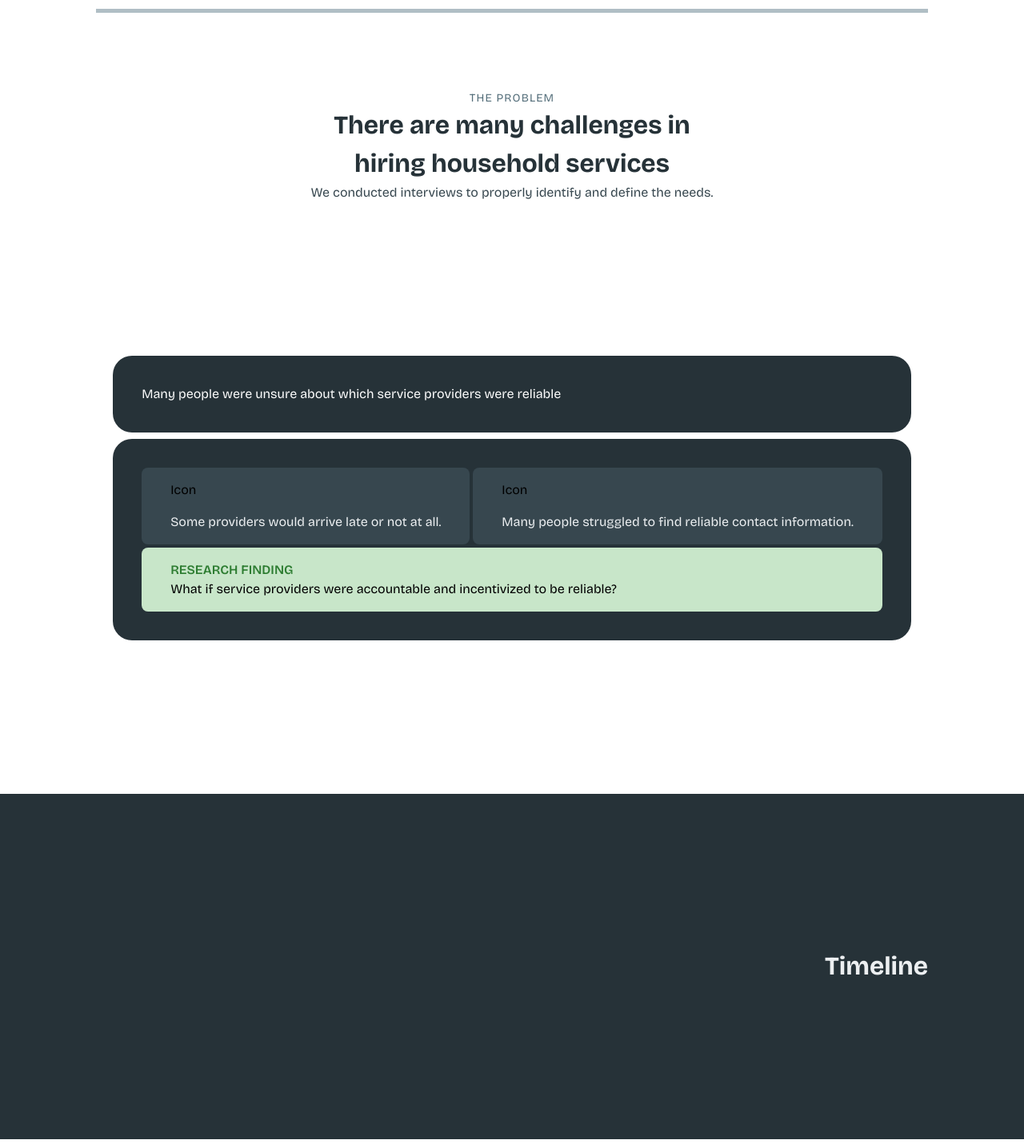
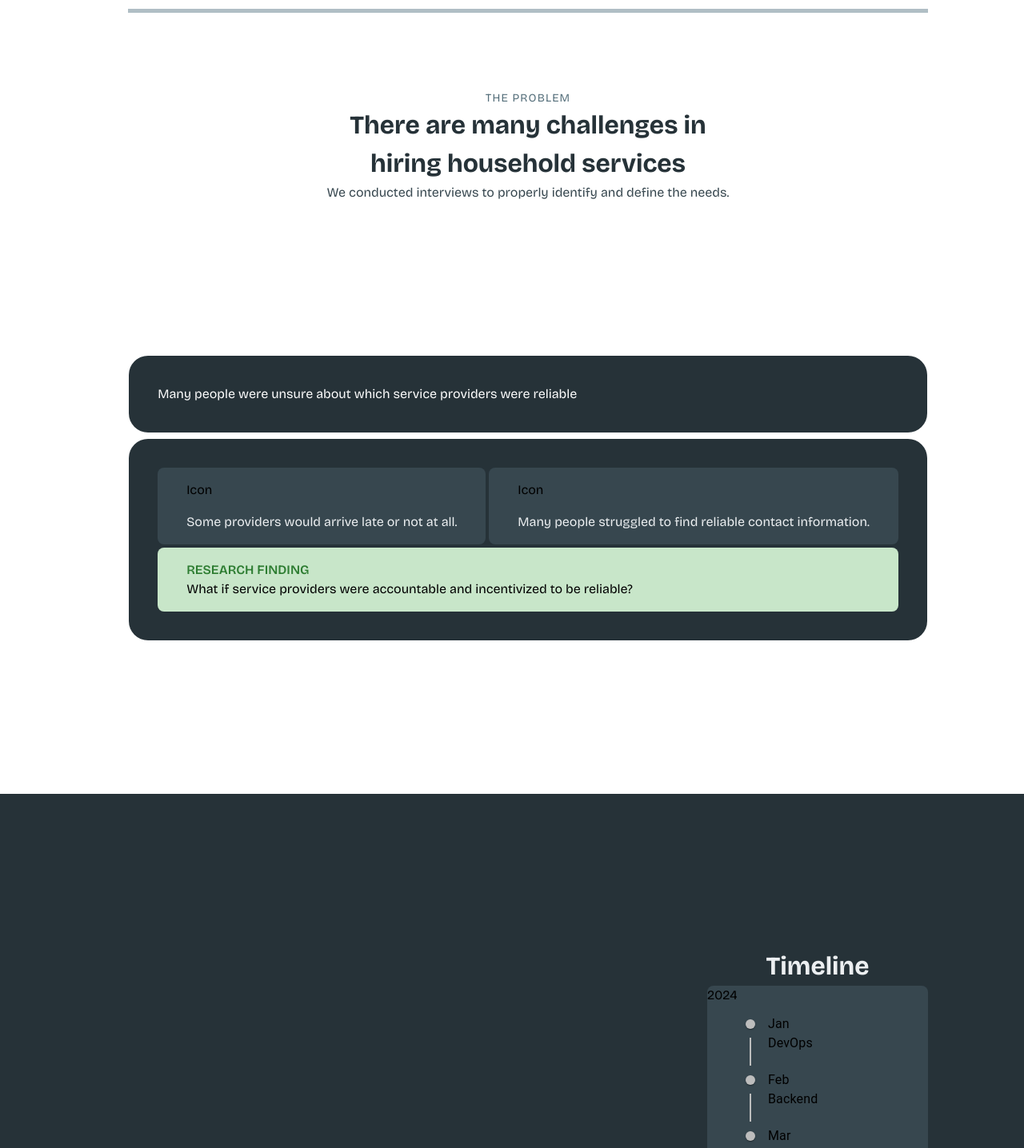
Before and after one commit to KayviaHarriott/govan-portfolio-website, a React (Vite) app: page / in a window 1280 px wide. Shown: the part 1330-2766 px from the top of the page at 80% size. Built offline with nearby package versions, Linux system fonts and the light colour scheme.

Commit message:
Added max width styling for landing page

```diff
--- a/package.json
+++ b/package.json
@@ -15,6 +15,7 @@
     "@fontsource-variable/bricolage-grotesque": "^5.0.6",
     "@fontsource/bricolage-grotesque": "^5.0.6",
     "@mui/icons-material": "^5.15.19",
+    "@mui/lab": "^5.0.0-alpha.170",
     "@mui/material": "^5.15.19",
     "react": "^18.2.0",
     "react-dom": "^18.2.0",
--- /dev/null
+++ b/src/components/Timeline.tsx
@@ -0,0 +1,31 @@
+import Timeline from "@mui/lab/Timeline";
+import TimelineItem from "@mui/lab/TimelineItem";
+import TimelineSeparator from "@mui/lab/TimelineSeparator";
+import TimelineConnector from "@mui/lab/TimelineConnector";
+import TimelineContent from "@mui/lab/TimelineContent";
+import TimelineDot from "@mui/lab/TimelineDot";
+
+interface TimelineProps {
+  year: string;
+  events: { month: string; text: string }[];
+}
+
+export const CustomTimeline: React.FC<TimelineProps> = ({ year, events }) => {
+  return (
+   <div>
+    <p>{year}</p>
+        <Timeline sx={{width: ""}}>
+          {events.map((item, index) => (
+            <TimelineItem key={index}>
+              <TimelineSeparator>
+                <TimelineDot />
+                <TimelineConnector />
+              </TimelineSeparator>
+              <TimelineContent sx={{width: "200px"}}className="flex">{item.month} {item.text}</TimelineContent>
+            </TimelineItem>
+          ))}
+        </Timeline>
+   </div>
+
+  );
+};
--- a/src/pages/LandingPage.tsx
+++ b/src/pages/LandingPage.tsx
@@ -1,4 +1,4 @@
-import {  Divider } from "@mui/material";
+import { Divider } from "@mui/material";
 import { CustomCard } from "../components/CustomCard";
 import { SectionHeader } from "../components/SectionHeader";
 import {
@@ -6,6 +6,7 @@ import {
   // useRef
 } from "react";
 import { RadiusBackground } from "../components/RadiusBackground";
+import {CustomTimeline} from "../components/Timeline";
 
 export const LandingPage = () => {
   const padding = "py-[192px] px-[120px]";
@@ -105,7 +106,9 @@ export const LandingPage = () => {
         ))}
       </Box> */}
 
-      <div className={`bg-[#263238] py-[48px] px-[120px] ${locationStyling}`}>
+      <div className={`bg-[#263238] py-[48px] px-[120px] ${locationStyling} `}>
+     <div className="w-[100%] max-w-[1000px] flex justify-center">
+         <div className="max-w-[1000px]">
             <div className="max-w-[550px] text-center flex flex-col justify-center items-center">
               <img className="w-[156px]" src="/images/GovanLogo_Square.png" />
               <h1 className="text-[64px] font-[700] text-[#FFFF]">Project</h1>
@@ -115,9 +118,12 @@ export const LandingPage = () => {
               </p>
             </div>
          </div>
+     </div>
+      </div>
       <div
-        className={`bg-[${lightBackground}] py-[192px] px-[120px] ${padding}  ${locationStyling} `}
+        className={`bg-[${lightBackground}] py-[192px] px-[120px] ${padding}  ${locationStyling} flex justify-end items-end`}
       >
+       <div className="max-w-[1000px]">
           <div className={`flex flex-col gap-[96px]`}>
             <SectionHeader
               subtext={`The Team`}
@@ -199,12 +205,26 @@ export const LandingPage = () => {
             </div>
           </div>
        </div>
+      </div>
 
       <div className={`bg-[${darkBackground}] ${padding}  ${locationStyling}`}>
+       <div>
           <SectionHeader
             title={`Timeline`}
             stylePreference={{ darkBackground: true }}
           />
+          <div className="bg-[#37474F] rounded-lg">
+            <CustomTimeline
+            year="2024"
+              events={
+               [ { month: "Jan", text: "DevOps" },
+                { month: "Feb", text: "Backend" },
+                { month: "Mar", text: "Frontend" },
+                { month: "May", text: "Hiatus" }]
+              }
+            />
+          </div>
+       </div>
       </div>
       <div
         className={`bg-[${lightBackground}] py-[192px] px-[120px] ${padding}  ${locationStyling}`}
```
Also changed, not shown: 1 other file (tests, documents, lock files or other folders). Lines whose indentation alone changed are shown as unchanged.
